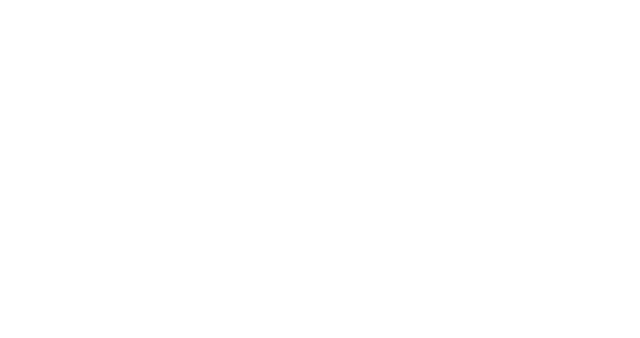
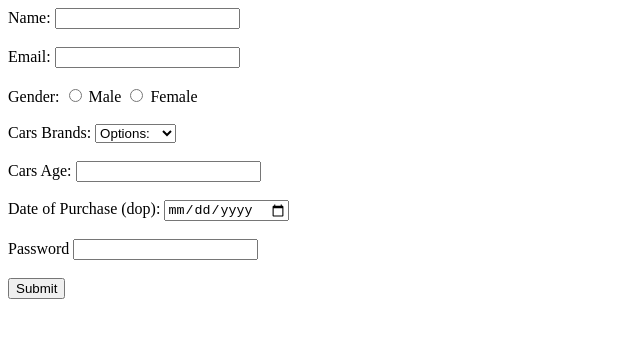
Before and after one commit to acciojob/car-insurance-form-kira2471, a website: page main.html in a window 1280 px wide. Shown: the whole page, without its empty margins (0-640 px from the left). Drawn offline with Linux system fonts and the light colour scheme.

Commit message:
created a submission

```diff
--- a/main.html
+++ b/main.html
@@ -8,6 +8,43 @@
 
 <body>
 	<!-- the entire body must be written by student -->
+	<label for="name">Name:</label>
+    <input type="text" id="name" required>
+    <br><br>
+
+    <label for="email">Email:</label>
+    <input type="email" id="email" required>
+    <br><br>
+
+    <label for="gender">Gender:</label>
+    <input type="radio" id="gender_m" name="gender" required>
+    <label for="gender_m">Male</label>
+    <input type="radio" id="gender_f" name="gender" required>
+    <label for="gender_f">Female</label>
+    <br><br>
+
+    <label for="cars">Cars Brands:</label>
+    <select name="cars" id="cars">
+        <option >Options:</option>
+        <option >BMW</option>
+        <option >Audi</option>
+        <option >Mercedez</option>
+    </select>
+    <br><br>
+    <label for="carage">Cars Age:</label>
+    <input type="number" id="carage" required>
+    <br><br>
+
+    <label for="dop">Date of Purchase (dop):</label>
+    <input type="date" required>
+    <br><br>
+
+    <label for="password">Password</label>
+    <input type="password" id="password" required>
+    <br><br>
+
+    <button type="submit">Submit</button>
+
     <script type="text/javascript" src="./script.js">
 </script>
 
```
